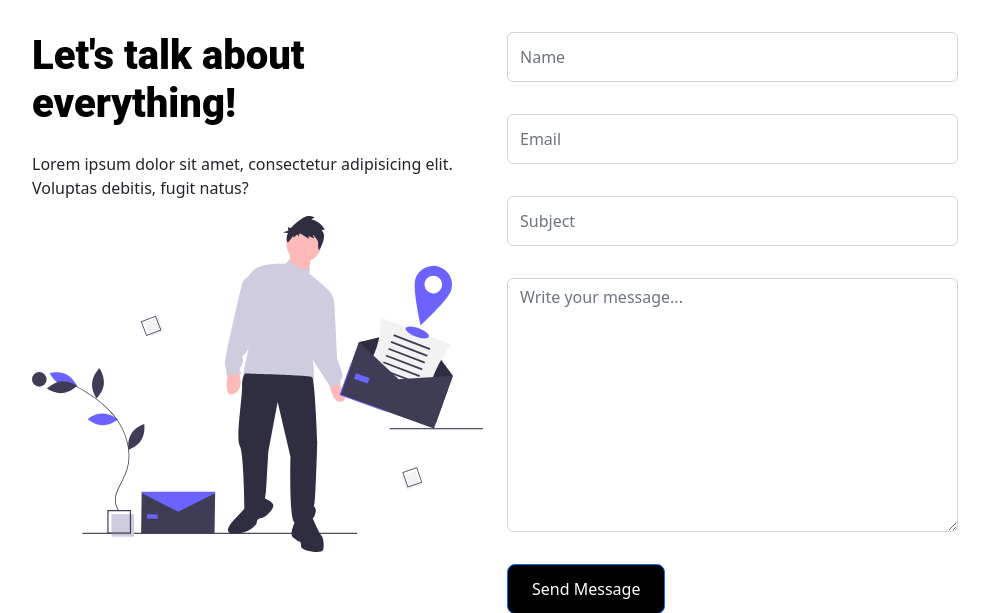
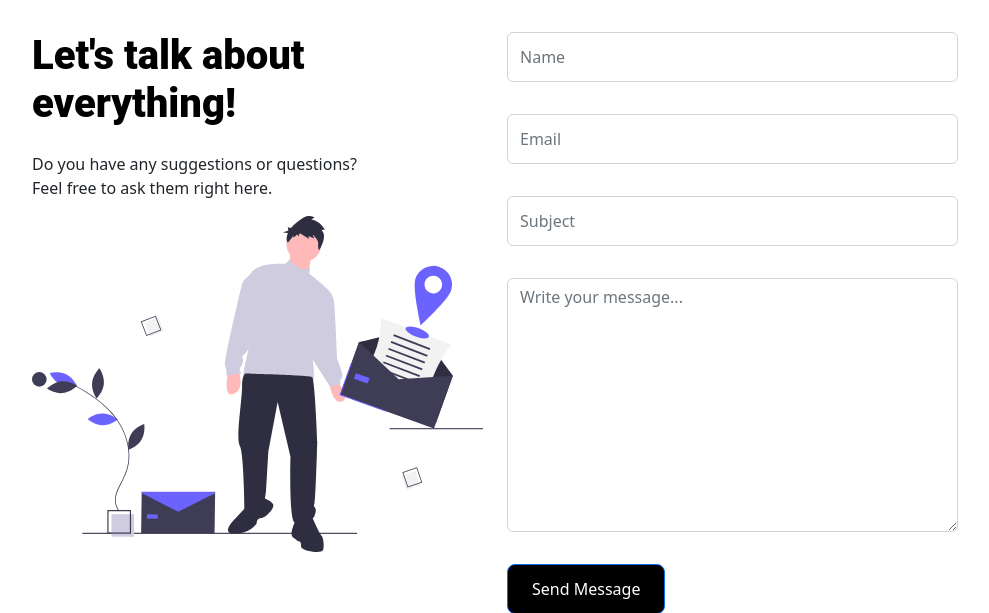
Before and after one commit to ArtMot99/personal-blog, a Django app: page /contact/ in a window 1280 px wide. Shown: the part 56-669 px from the top of the page, without its empty margins (145-1134 px from the left). Run offline with Django 4.2, Linux system fonts and the light colour scheme; some libraries are stand-ins or nearby versions.

Commit message:
Fix text in contact template

```diff
--- a/templates/blog/contact.html
+++ b/templates/blog/contact.html
@@ -31,7 +31,7 @@
             <div class="col-md-6">
 
               <h3 class="heading mb-4">Let's talk about everything!</h3>
-              <p>Lorem ipsum dolor sit amet, consectetur adipisicing elit. Voluptas debitis, fugit natus?</p>
+              <p>Do you have any suggestions or questions? <br> Feel free to ask them right here.</p>
 
               <p><img src="{% static "assets/undraw-contact.svg" %}" alt="Image" class="img-fluid"></p>
             </div>
```
